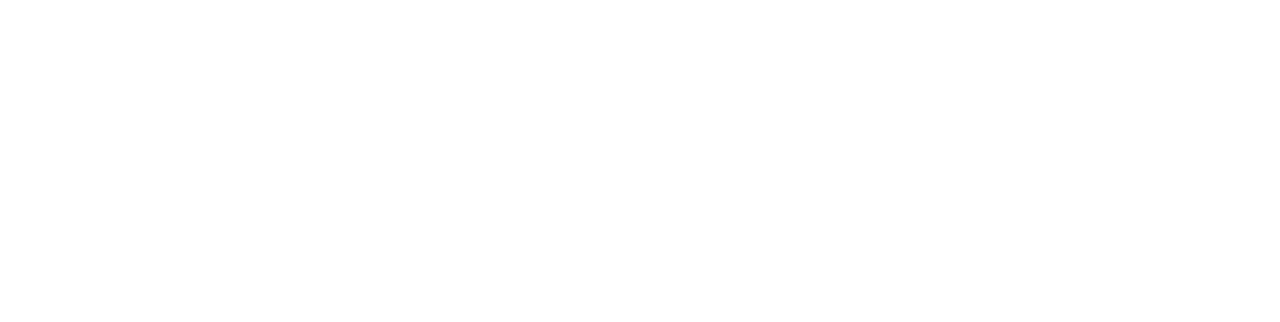
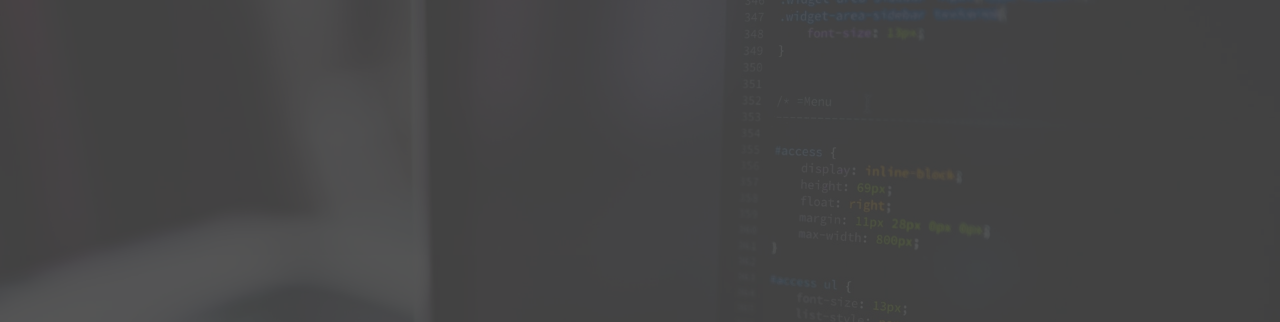
Before and after one commit to pmayur73/typing_resume, a plain HTML site: page index.html in a window 1280 px wide. Shown: the top 322 px of the page. Drawn offline with Linux system fonts and the light colour scheme.

Commit message:
image for BG

```diff
--- a/index.html
+++ b/index.html
@@ -7,7 +7,7 @@
    <link rel="stylesheet" href="style.css">
    <title>Resume</title>
 </head>
-<body>
+<body id="bg-img">
 
    <div class="container">
       <section id="home">
--- a/style.css
+++ b/style.css
@@ -1,3 +1,27 @@
+body {
+	background: #444;
+	color: #fff;
+	height: 100%;
+	margin: 0;
+	/* font-family: 'Segoe UI', Tahoma, Geneva, Verdana, sans-serif; */
+	line-height: 1.5; }
+	body#bg-img {
+	  background: url(../img/background.jpg);
+	  background-attachment: fixed;
+	  background-size: cover; }
+	  body#bg-img:after {
+		 content: '';
+		 position: absolute;
+		 top: 0;
+		 right: 0;
+		 width: 100%;
+		 height: 100%;
+		 z-index: -1;
+		 background: rgba(68, 68, 68, 0.9);
+}
+
+
+
 .var-highlight{
 	color: #C0AD60;
 }
@@ -41,6 +65,13 @@
 	100%{opacity: 1;}
 }
 
+@media screen and (max-width: 1005px) {
+	pre{
+		padding-top: 129px;
+		 white-space: pre-line;
+		 text-align: center;}
+	}
+
 @media screen and (max-width: 800px) {
 pre{
 	padding-top: 129px;
```
Also changed, not shown: img/background.jpg (added).
